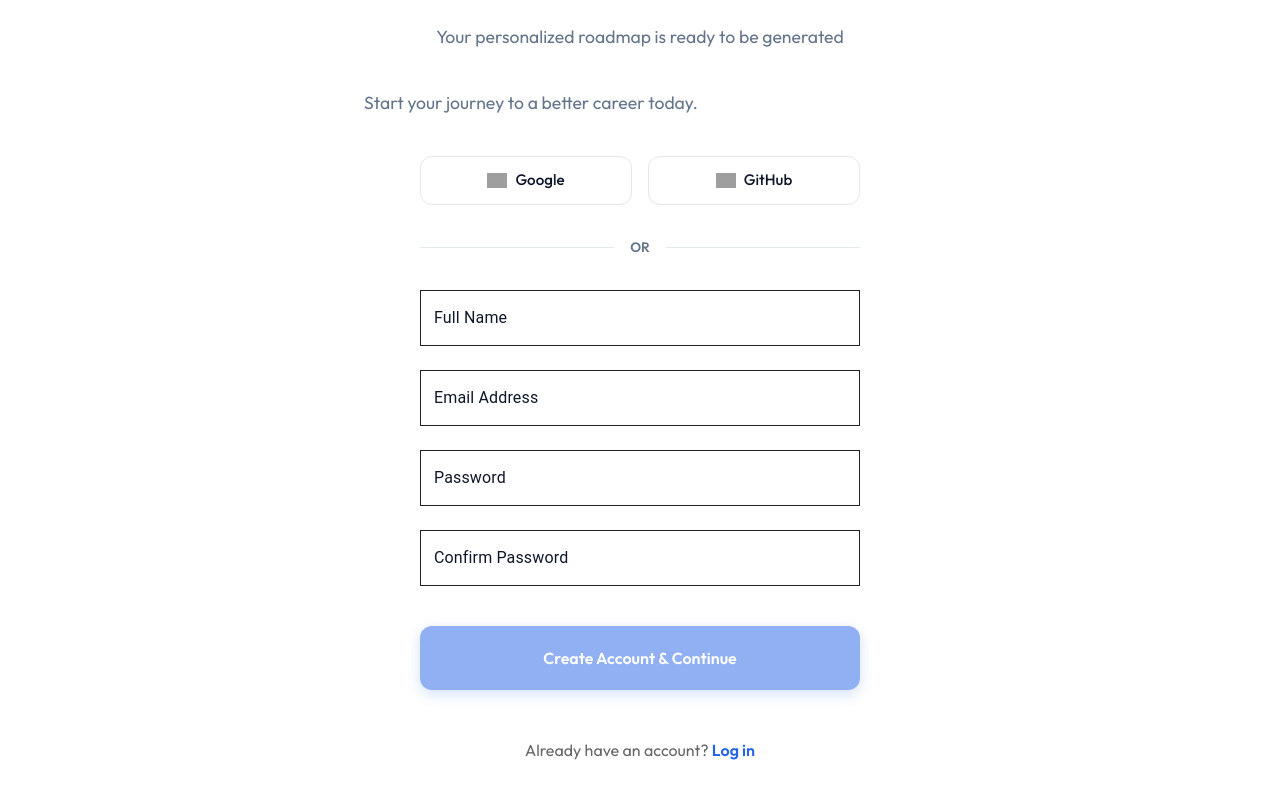
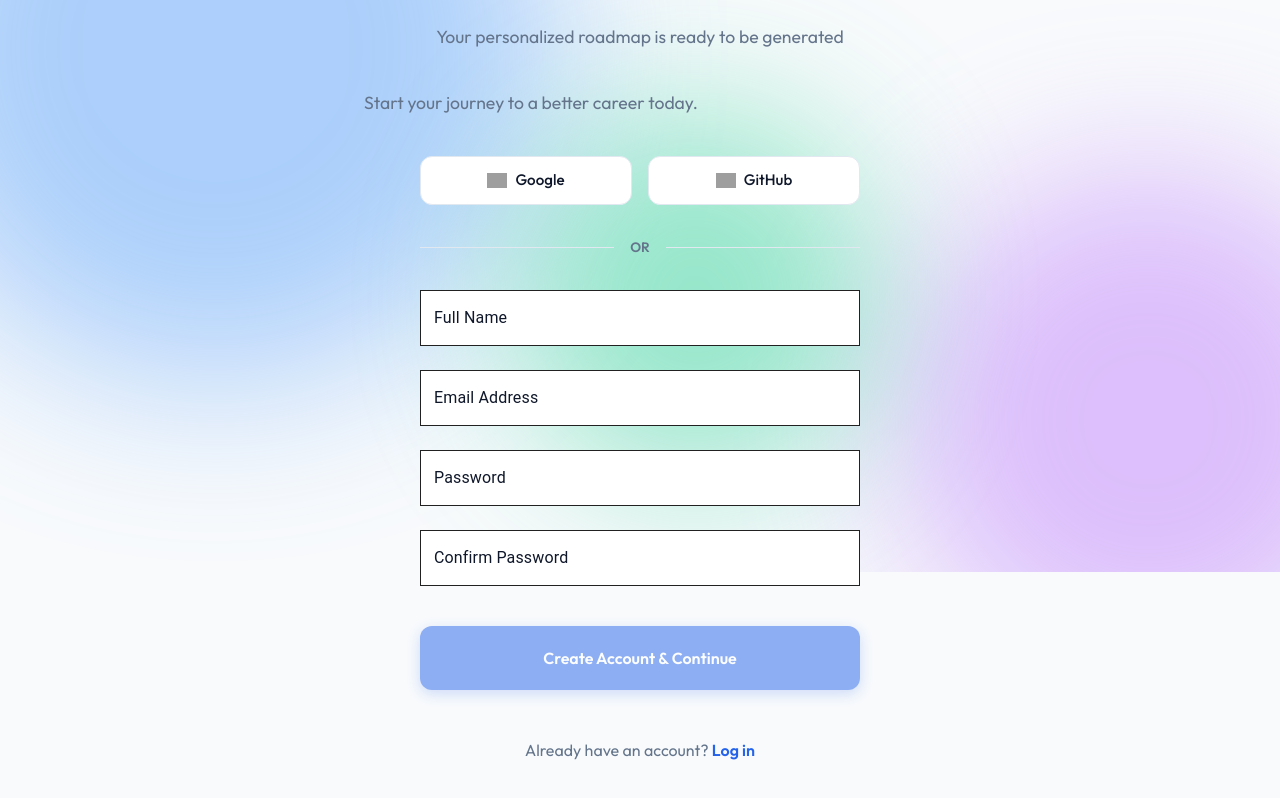
Before and after one commit to Leelaram1232/AI-Mentor-, a Next.js app: page /onboarding/signup in a window 1280 px wide. Shown: the part 228-1026 px from the top of the page. Built offline with nearby package versions, Linux system fonts and the light colour scheme; no server answers; grey boxes are pictures that could not be loaded.

Commit message:
Fix signup page dark mode styles

```diff
--- a/app/onboarding/signup/page.js
+++ b/app/onboarding/signup/page.js
@@ -63,7 +63,7 @@ export default function OnboardingSignup() {
   };
 
   return (
-    <Box sx={{ minHeight: '100vh', display: 'flex', alignItems: 'center', background: '#fff', py: 8 }}>
+    <Box sx={{ minHeight: '100vh', display: 'flex', alignItems: 'center', bgcolor: 'transparent', py: 8 }}>
       <Container maxWidth="sm">
         <ProgressBar
           currentStep={5}
@@ -117,7 +117,7 @@ export default function OnboardingSignup() {
             </button>
 
             <Box sx={{ textAlign: 'center', mt: 3 }}>
-                <p style={{ color: '#666' }}>Already have an account? <span style={{ color: 'var(--primary-blue)', cursor: 'pointer', fontWeight: 600 }} onClick={() => router.push('/auth/login')}>Log in</span></p>
+                <p style={{ color: 'var(--text-secondary)' }}>Already have an account? <span style={{ color: 'var(--primary-blue)', cursor: 'pointer', fontWeight: 600 }} onClick={() => router.push('/auth/login')}>Log in</span></p>
             </Box>
           </Box>
         </Box>
```
